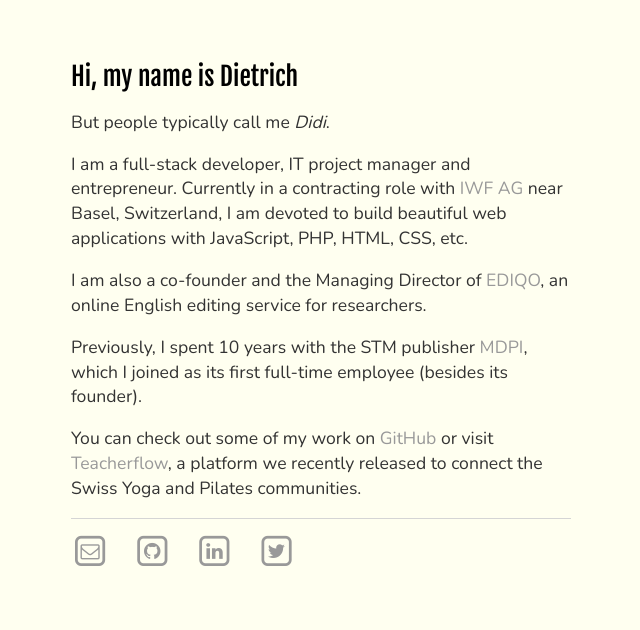
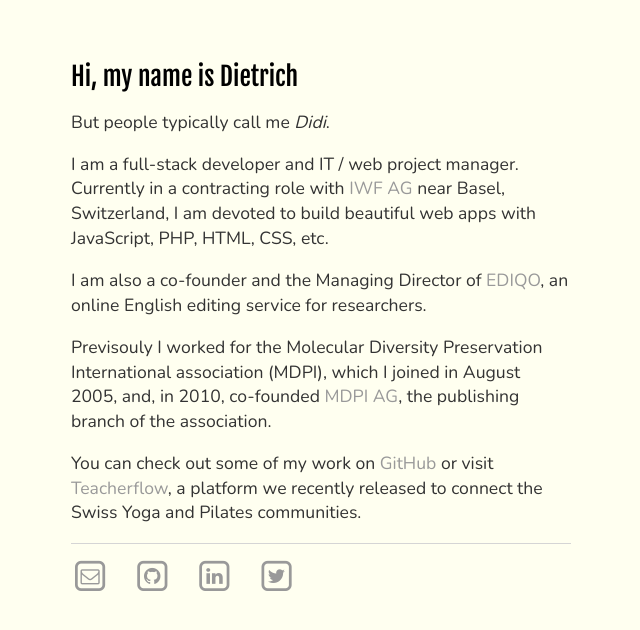
Before and after one commit to rordi/rordi.github.io, a Jekyll site: the page built from index.md, in a window 1280 px wide. Shown: the top 630 px of the page, without its empty margins (319-959 px from the left). Built offline with Jekyll 4.4.1, drawn with Linux system fonts in a browser that asks for light colours.

Commit message:
Update index.md

```diff
--- a/index.md
+++ b/index.md
@@ -6,14 +6,13 @@ title: Dietrich Rordorf
 
 But people typically call me *Didi*.
 
-I am a full-stack developer, IT project manager and entrepreneur. Currently in a contracting role with [IWF AG](http://iwf.ch/)
-near Basel, Switzerland, I am devoted to build beautiful web applications with JavaScript, PHP, HTML, CSS, etc.
+I am a full-stack developer and IT / web project manager. Currently in a contracting role with [IWF AG](http://iwf.ch)
+near Basel, Switzerland, I am devoted to build beautiful web apps with JavaScript, PHP, HTML, CSS, etc.
 
-I am also a co-founder and the Managing Director of [EDIQO](https://www.ediqo.com/), an online English editing service for
+I am also a co-founder and the Managing Director of [EDIQO](https://www.ediqo.com), an online English editing service for
 researchers.
 
-Previously, I spent 10 years with the STM publisher [MDPI](https://www.ediqo.com/), which I joined as its first full-time
-employee (besides its founder).
+Previsouly I worked for the Molecular Diversity Preservation International association (MDPI), which I joined in August 2005, and, in 2010, co-founded [MDPI AG](http://www.mdpi.com), the publishing branch of the association.
 
-You can check out some of my work on [GitHub](https://github.com/rordi/) or visit [Teacherflow](https://www.teacherflow.ch/),
+You can check out some of my work on [GitHub](https://github.com/rordi/) or visit [Teacherflow](https://www.teacherflow.ch),
 a platform we recently released to connect the Swiss Yoga and Pilates communities.
```
